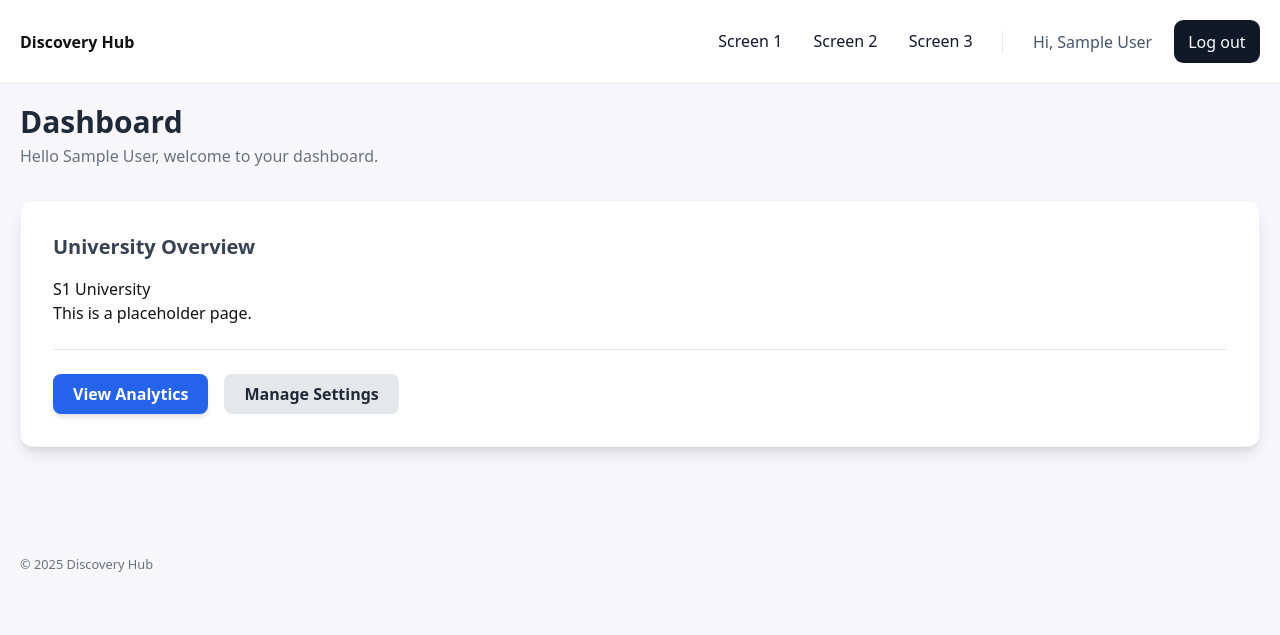
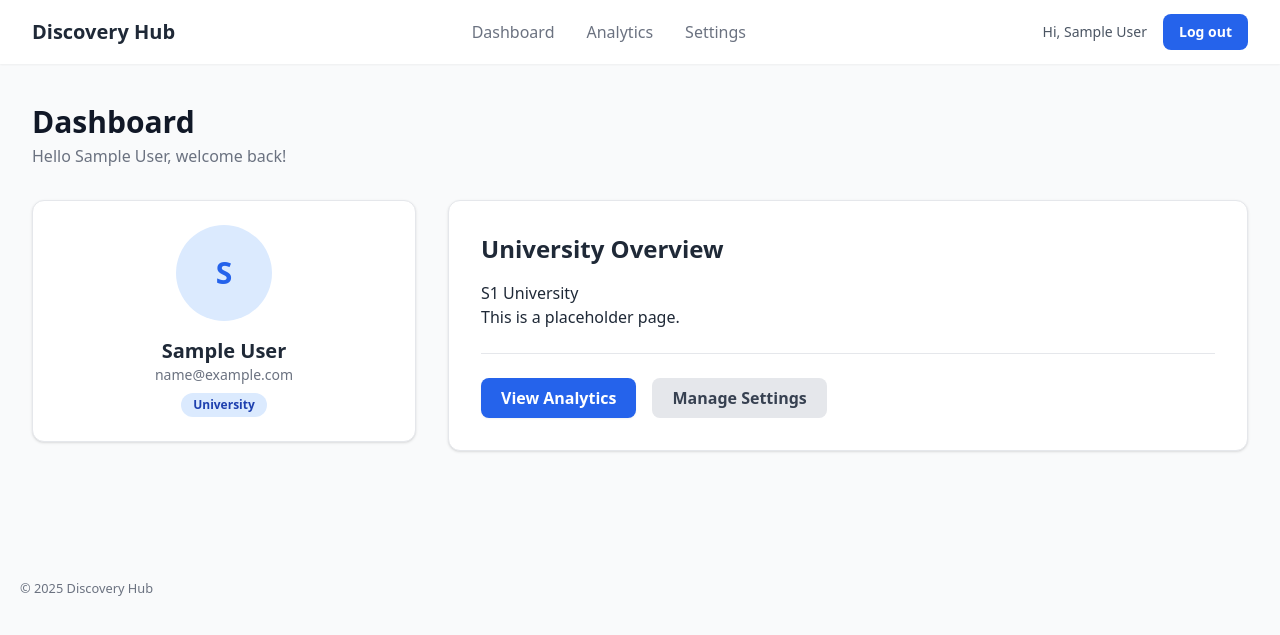
Before and after one commit to alrudniy/f25_discovery, a Django app: page /screen1/ in a window 1280 px wide. Shown: the top 635 px of the page. Run offline with Django 5.2, Linux system fonts and the light colour scheme; the visitor is signed in with stand-in values (Sample User, id 1); some libraries are stand-ins or nearby versions.

Commit message:
feat: Redesign dashboard page and modernize base layout
Co-authored-by: aider (gemini/gemini-2.5-pro) <aider@aider.chat>

```diff
--- a/templates/base.html
+++ b/templates/base.html
@@ -9,45 +9,58 @@
   <script src="https://cdn.tailwindcss.com"></script>
   {% block styles %}{% endblock %}
 </head>
-<body>
+<body class="bg-gray-50 text-gray-800">
   {% block body %}
     {% block header %}
-  <header class="site-header">
-    <div class="container header-inner">
-      <a class="brand" href="{% url 'welcome' %}">Discovery Hub</a>
-      <nav>
-        <ul class="nav">
+  <header class="bg-white shadow-sm sticky top-0 z-50">
+    <div class="max-w-7xl mx-auto px-4 sm:px-6 lg:px-8">
+      <div class="flex justify-between items-center h-16">
+        <div class="flex-shrink-0">
+          <a class="font-bold text-xl text-gray-800" href="{% url 'welcome' %}">Discovery Hub</a>
+        </div>
+        <nav class="hidden sm:flex items-center space-x-8">
           {% if user.is_authenticated %}
-            <li><a href="{% url 'screen1' %}">Screen 1</a></li>
-            <li><a href="{% url 'screen2' %}">Screen 2</a></li>
-            <li><a href="{% url 'screen3' %}">Screen 3</a></li>
-            <li class="divider"></li>
-            <li class="muted">Hi, {{ user.display_name }}</li>
-            <li>
-              <form method="post" action="{% url 'logout' %}" style="display:inline">
+            <a href="{% url 'screen1' %}" class="font-medium text-gray-500 hover:text-gray-900">Dashboard</a>
+            <a href="{% url 'screen2' %}" class="font-medium text-gray-500 hover:text-gray-900">Analytics</a>
+            <a href="{% url 'screen3' %}" class="font-medium text-gray-500 hover:text-gray-900">Settings</a>
+          {% endif %}
+        </nav>
+        <div class="hidden sm:flex items-center space-x-4">
+          {% if user.is_authenticated %}
+            <span class="text-sm text-gray-600">Hi, {{ user.display_name }}</span>
+            <form method="post" action="{% url 'logout' %}" class="inline">
               {% csrf_token %}
-                <button type="submit" class="btn">Log out</button>
+              <button type="submit" class="bg-blue-600 text-white font-semibold py-2 px-4 rounded-lg text-sm hover:bg-blue-700 transition">Log out</button>
             </form>
-            </li>
           {% else %}
-            <li><a href="{% url 'login' %}">Log in</a></li>
-            <li><a href="{% url 'register' %}">Create account</a></li>
+            <a href="{% url 'login' %}" class="text-sm font-medium text-gray-500 hover:text-gray-700">Log in</a>
+            <a href="{% url 'register' %}" class="ml-4 inline-flex items-center justify-center px-4 py-2 border border-transparent rounded-md shadow-sm text-sm font-medium text-white bg-blue-600 hover:bg-blue-700">Create account</a>
           {% endif %}
-        </ul>
-      </nav>
+        </div>
+        <!-- Mobile menu button can be added here if needed -->
+      </div>
     </div>
   </header>
   {% endblock header %}
 
-  <main class="container">
+  <main class="py-10">
+    <div class="max-w-7xl mx-auto sm:px-6 lg:px-8">
       {% if messages %}
-      <ul class="messages">
+        <div class="space-y-2 mb-6">
           {% for message in messages %}
-          <li class="{{ message.tags }}">{{ message }}</li>
+            <div class="p-4 rounded-md text-sm
+              {% if message.tags == 'success' %} bg-green-100 text-green-800 border border-green-200
+              {% elif message.tags == 'info' %} bg-blue-100 text-blue-800 border border-blue-200
+              {% elif message.tags == 'warning' %} bg-yellow-100 text-yellow-800 border border-yellow-200
+              {% elif message.tags == 'error' %} bg-red-100 text-red-800 border border-red-200
+              {% else %} bg-gray-100 text-gray-800 border border-gray-200 {% endif %}">
+              {{ message }}
+            </div>
           {% endfor %}
-      </ul>
+        </div>
       {% endif %}
       {% block content %}{% endblock %}
+    </div>
   </main>
 
   {% block footer %}
--- a/templates/pages/screen1.html
+++ b/templates/pages/screen1.html
@@ -1,16 +1,33 @@
 {% extends "base.html" %}
 {% block content %}
-<div class="space-y-8">
-  <!-- Dashboard Header -->
 <div>
-    <h1 class="text-3xl font-bold text-gray-800">Dashboard</h1>
-    <p class="text-gray-500 mt-1">Hello {{ request.user.display_name }}, welcome to your dashboard.</p>
+  <!-- Page Header -->
+  <div class="mb-8">
+    <h1 class="text-3xl font-bold text-gray-900">Dashboard</h1>
+    <p class="text-gray-500 mt-1">Hello {{ request.user.display_name }}, welcome back!</p>
   </div>
 
-  <!-- Main Content Card -->
-  <div class="bg-white rounded-xl shadow-lg p-8 border border-gray-100">
+  <div class="grid grid-cols-1 lg:grid-cols-3 gap-8 items-start">
 
-    <h2 class="text-xl font-semibold text-gray-700 mb-4">{{ role }} Overview</h2>
+    <!-- Left Column: User Profile & Quick Links -->
+    <div class="lg:col-span-1 space-y-8">
+      <div class="bg-white rounded-xl shadow p-6 border border-gray-200">
+        <div class="text-center">
+          <div class="mx-auto h-24 w-24 rounded-full bg-blue-100 flex items-center justify-center text-3xl font-bold text-blue-600 mb-4 ring-4 ring-white">
+            {{ request.user.display_name|first|upper }}
+          </div>
+          <h2 class="text-xl font-bold text-gray-800">{{ request.user.display_name }}</h2>
+          <p class="text-gray-500 text-sm">{{ request.user.email }}</p>
+          <p class="mt-2 text-xs font-semibold py-1 px-3 bg-blue-100 text-blue-800 rounded-full inline-block">{{ request.user.get_user_type_display }}</p>
+        </div>
+      </div>
+      <!-- Can add more cards here like quick links -->
+    </div>
+
+    <!-- Right Column: Main Content -->
+    <div class="lg:col-span-2">
+      <div class="bg-white rounded-xl shadow p-8 border border-gray-200">
+        <h2 class="text-2xl font-semibold text-gray-800 mb-4">{{ role }} Overview</h2>
 
         <!-- Role-specific content will be included here -->
         {% if request.user.user_type == 'university' %}
@@ -20,12 +37,14 @@
         {% elif request.user.user_type == 'investor' %}
           {% include "pages/partials/s1_investor.html" %}
         {% else %}
-      <p>No role specific content yet.</p>
+          <p class="text-gray-500">No role specific content available.</p>
         {% endif %}
 
         <div class="border-t mt-6 pt-6 flex space-x-4">
-        <a class="bg-blue-600 text-white font-semibold py-2 px-5 rounded-lg hover:bg-blue-700 transition shadow-md hover:shadow-lg" href="{% url 'screen2' %}">View Analytics</a>
-        <a class="bg-gray-200 text-gray-800 font-semibold py-2 px-5 rounded-lg hover:bg-gray-300 transition" href="{% url 'screen3' %}">Manage Settings</a>
+            <a class="bg-blue-600 text-white font-semibold py-2 px-5 rounded-lg hover:bg-blue-700 transition shadow-sm" href="{% url 'screen2' %}">View Analytics</a>
+            <a class="bg-gray-200 text-gray-700 font-semibold py-2 px-5 rounded-lg hover:bg-gray-300 transition" href="{% url 'screen3' %}">Manage Settings</a>
+        </div>
+      </div>
     </div>
   </div>
 </div>
```
Lines whose indentation alone changed are shown as unchanged.
